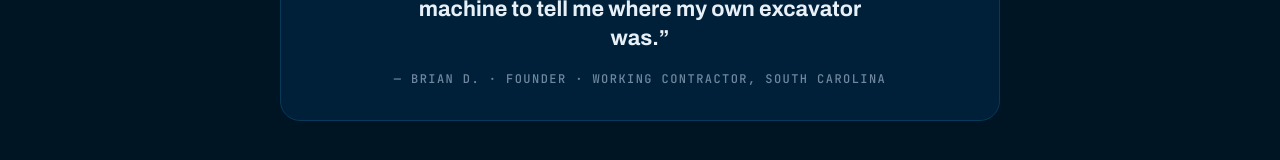
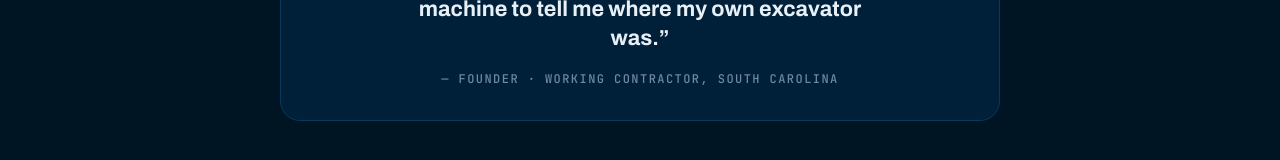
Before and after one commit to briandillardre/hello-world, a Next.js app: page / in a window 1280 px wide. Shown: the part 3507-3667 px from the top of the page. Built offline with nearby package versions, Linux system fonts and the light colour scheme.

Commit message:
Founder quote: anonymous attribution
Co-Authored-By: Claude Fable 5 <noreply@anthropic.com>
Claude-Session: https://claude.ai/code/session_01RYafPCNcaTKiJzk4mR9uqV

```diff
--- a/app/page.tsx
+++ b/app/page.tsx
@@ -214,7 +214,7 @@ export default function HomePage() {
                 excavator was.&rdquo;
               </p>
               <p className="font-mono text-[12px] uppercase tracking-[0.12em] text-faint mt-4">
-                — Brian D. · Founder · working contractor, South Carolina
+                — Founder · working contractor, South Carolina
               </p>
             </div>
           </div>
```
